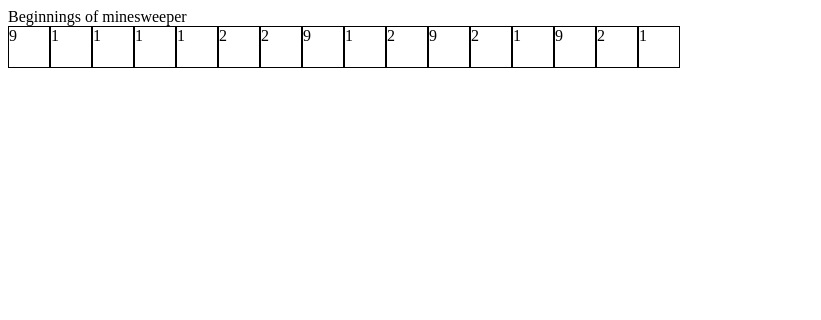
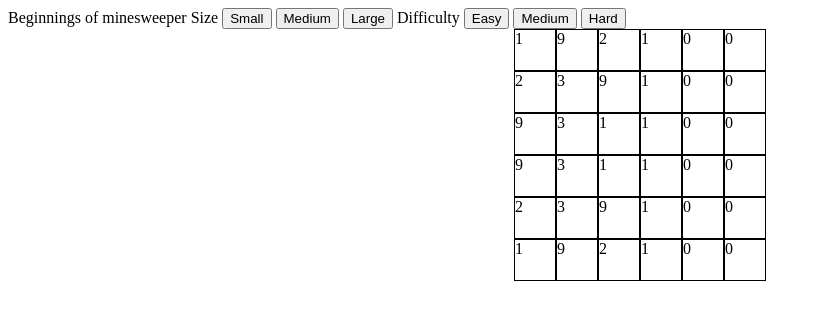
Before and after one commit to ericheinmiller/Minesweeper, a PHP site: page / in a window 1280 px wide. Shown: the top 320 px of the page, without its empty margins (0-821 px from the left). Run offline with PHP 8.4, Linux system fonts and the light colour scheme.

Commit message:
Added functionality to change size of board and difficulty

```diff
--- a/index.html
+++ b/index.html
@@ -5,6 +5,15 @@
 	</head>
 	<body>
 		Beginnings of minesweeper
+			Size
+			<button onclick="boardSizeChange('small')">Small</button>
+			<button onclick="boardSizeChange('medium')">Medium</button>
+			<button onclick="boardSizeChange('large')">Large</button>
+			Difficulty
+			<button onclick="boardDifficultyChange('easy')">Easy</button>
+			<button onclick="boardDifficultyChange('medium')">Medium</button>
+			<button onclick="boardDifficultyChange('hard')">Hard</button>
+		</div>
 		<div id="board">
 		</div>
 		<script src="javascript/main.js">
--- a/javascript/main.js
+++ b/javascript/main.js
@@ -1,6 +1,32 @@
 var difficulty = 1;
 var size = 5;
 var board = [];
+
+function boardSizeChange(input){
+	if(input == "small"){
+		size = 3;
+	}
+	else if(input == "large"){
+		size = 8;
+	}
+	else{
+		size = 5;
+	}
+	generator(size, difficulty);
+}
+
+function boardDifficultyChange(input){
+	if(input == "easy"){
+		difficulty = .01;
+	}
+	else if(input == "hard"){
+		difficulty = 3;
+	}
+	else{
+		difficulty = 1;
+	}
+	generator(size, difficulty);
+}
 
 function flag(){
 	var target = (event.currentTarget.id);
@@ -118,9 +144,20 @@
 	}
 }
 
+function boardSize(input){
+	var target = document.getElementById("board");
+	var theSize;
+	theSize = (input+1) * 42;
+	target.style.width = theSize + "px";
+}
+
 function generator(size, difficulty){
+	var target = document.getElementById("board");
+	board = [];
+	target.innerHTML = "";
 	boardGen(size);
 	minePlacement(difficulty, size);
 	populate(size);
+	boardSize(size);
 }
-generator(3,1);
+generator(size,difficulty);
--- a/style/main.css
+++ b/style/main.css
@@ -10,3 +10,6 @@
 	height: 40px;
 	width: 40px;
 }
+#board{
+	margin: 0px auto;
+}
```
